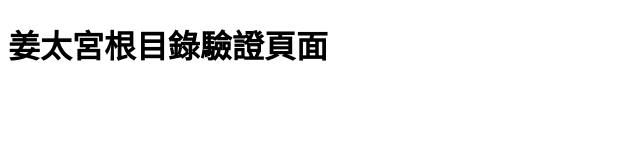
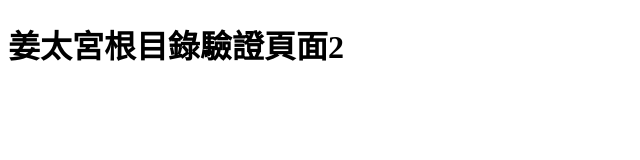
Before and after one commit to lewisjhung-tech/lewisjhung-tech.github.io, a plain HTML site: page index.html in a window 1280 px wide. Shown: the full height of the page, 0-640 px from the left. Drawn offline with Linux system fonts and the light colour scheme.

Commit message:
Update index.html

```diff
--- a/index.html
+++ b/index.html
@@ -6,6 +6,6 @@
     <title>姜太宮驗證</title>
 </head>
 <body>
-    <h1>姜太宮根目錄驗證頁面</h1>
+    <h1>姜太宮根目錄驗證頁面2</h1>
 </body>
 </html>
```
